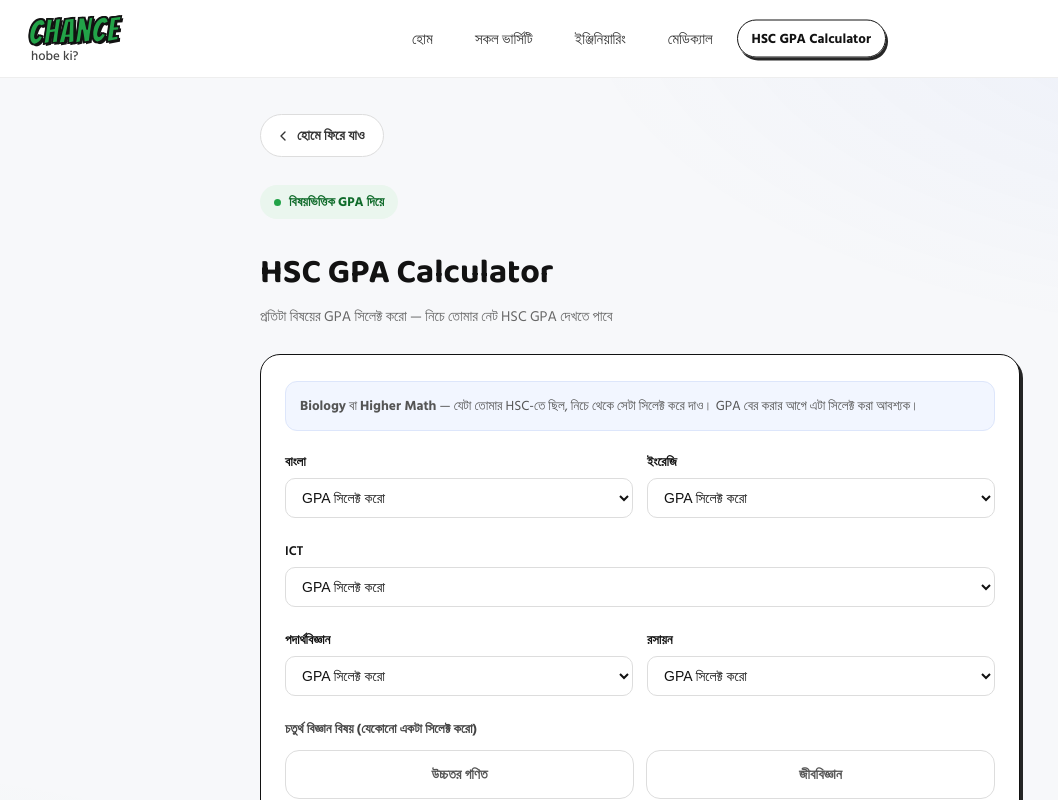
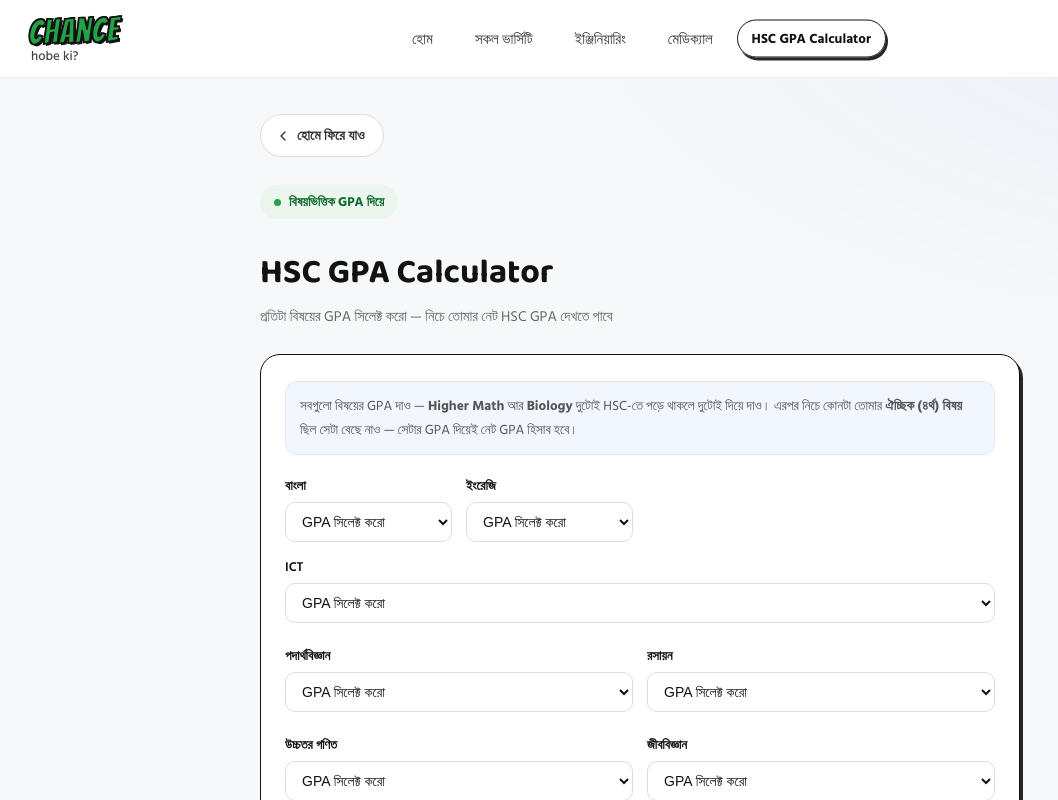
Before and after one commit to nishat-jihad/Admission-info, a Next.js app in the folder chance-hobe-ki/: page /hsc-gpa-calculator in a window 1280 px wide. Shown: the top 800 px of the page, without its empty margins (0-1058 px from the left). Built offline with nearby package versions, Linux system fonts and the light colour scheme.

Commit message:
Enhance GpaSelect with fullWidth prop and subjects
Added fullWidth prop to GpaSelect component and updated related UI elements to accommodate new subject selections.

```diff
--- a/chance-hobe-ki/src/app/hsc-gpa-calculator/page.js
+++ b/chance-hobe-ki/src/app/hsc-gpa-calculator/page.js
@@ -7,9 +7,9 @@ import Footer from "@/components/Footer";
 
 const GPA_OPTIONS = ["5.00", "4.00", "3.50", "3.00", "2.00", "1.00"];
 
-function GpaSelect({ id, label, value, onChange }) {
+function GpaSelect({ id, label, value, onChange, fullWidth }) {
   return (
-    <div className="field">
+    <div className={`field${fullWidth ? " field-span-full" : ""}`}>
       <label htmlFor={id}>{label}</label>
       <select id={id} value={value} onChange={(e) => onChange(e.target.value)}>
         <option value="" disabled>
@@ -70,20 +70,22 @@ export default function HscGpaCalculatorPage() {
 
           <div className="general-card">
             <div className="general-intro">
-              <b>Biology</b> বা <b>Higher Math</b> — যেটা তোমার HSC-তে ছিল, নিচে থেকে
-              সেটা সিলেক্ট করে দাও। GPA বের করার আগে এটা সিলেক্ট করা আবশ্যক।
+              সবগুলো বিষয়ের GPA দাও — <b>Higher Math</b> আর <b>Biology</b> দুটোই HSC-তে
+              পড়ে থাকলে দুটোই দিয়ে দাও। এরপর নিচে কোনটা তোমার <b>ঐচ্ছিক (৪র্থ) বিষয়</b>{" "}
+              ছিল সেটা বেছে নাও — সেটার GPA দিয়েই নেট GPA হিসাব হবে।
             </div>
 
             <div className="hsc-subject-group">
               <div className="hsc-fields-grid">
                 <GpaSelect id="bn" label="বাংলা" value={values.bn || ""} onChange={(v) => setField("bn", v)} />
                 <GpaSelect id="en" label="ইংরেজি" value={values.en || ""} onChange={(v) => setField("en", v)} />
-              </div>
-            </div>
-
-            <div className="hsc-subject-group">
-              <div className="hsc-fields-grid hsc-fields-grid-single">
-                <GpaSelect id="ict" label="ICT" value={values.ict || ""} onChange={(v) => setField("ict", v)} />
+                <GpaSelect
+                  id="ict"
+                  label="ICT"
+                  value={values.ict || ""}
+                  onChange={(v) => setField("ict", v)}
+                  fullWidth
+                />
               </div>
             </div>
 
@@ -94,8 +96,17 @@ export default function HscGpaCalculatorPage() {
               </div>
             </div>
 
+            <div className="hsc-subject-group">
+              <div className="hsc-fields-grid">
+                <GpaSelect id="hm" label="উচ্চতর গণিত" value={values.hm || ""} onChange={(v) => setField("hm", v)} />
+                <GpaSelect id="bio" label="জীববিজ্ঞান" value={values.bio || ""} onChange={(v) => setField("bio", v)} />
+              </div>
+            </div>
+
             <div className="optional-select">
-              <div className="optional-select-title">চতুর্থ বিজ্ঞান বিষয় (যেকোনো একটা সিলেক্ট করো)</div>
+              <div className="optional-select-title">
+                উচ্চতর গণিত ও জীববিজ্ঞান — কোনটা তোমার ঐচ্ছিক (৪র্থ) বিষয় ছিল, সেটা বেছে নাও
+              </div>
               <div className="optional-toggle-row">
                 <div
                   className={`optional-toggle${optionalSubject === "hm" ? " selected" : ""}`}
@@ -110,16 +121,6 @@ export default function HscGpaCalculatorPage() {
                   জীববিজ্ঞান
                 </div>
               </div>
-              {optionalSubject && (
-                <div className="hsc-fields-grid hsc-fields-grid-single">
-                  <GpaSelect
-                    id={optionalSubject}
-                    label={optionalSubject === "hm" ? "উচ্চতর গণিত" : "জীববিজ্ঞান"}
-                    value={values[optionalSubject] || ""}
-                    onChange={(v) => setField(optionalSubject, v)}
-                  />
-                </div>
-              )}
             </div>
 
             <button className="check-btn wide" onClick={handleCheck}>
```
